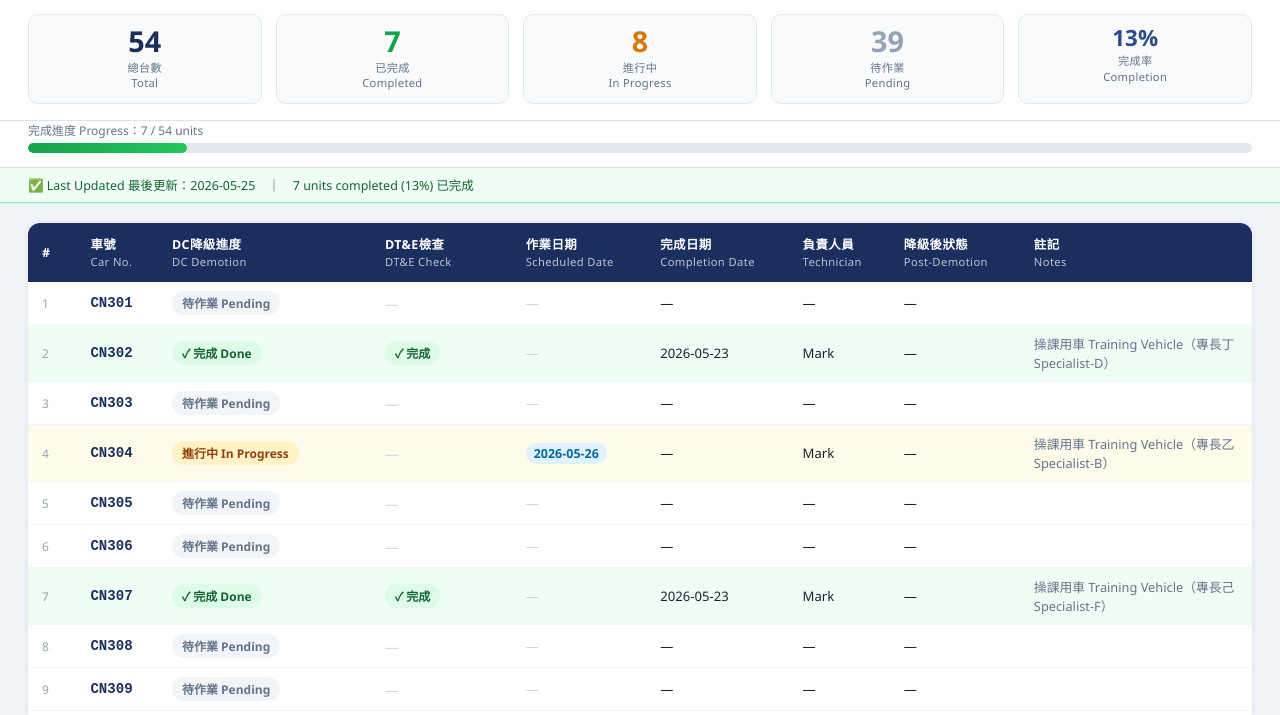
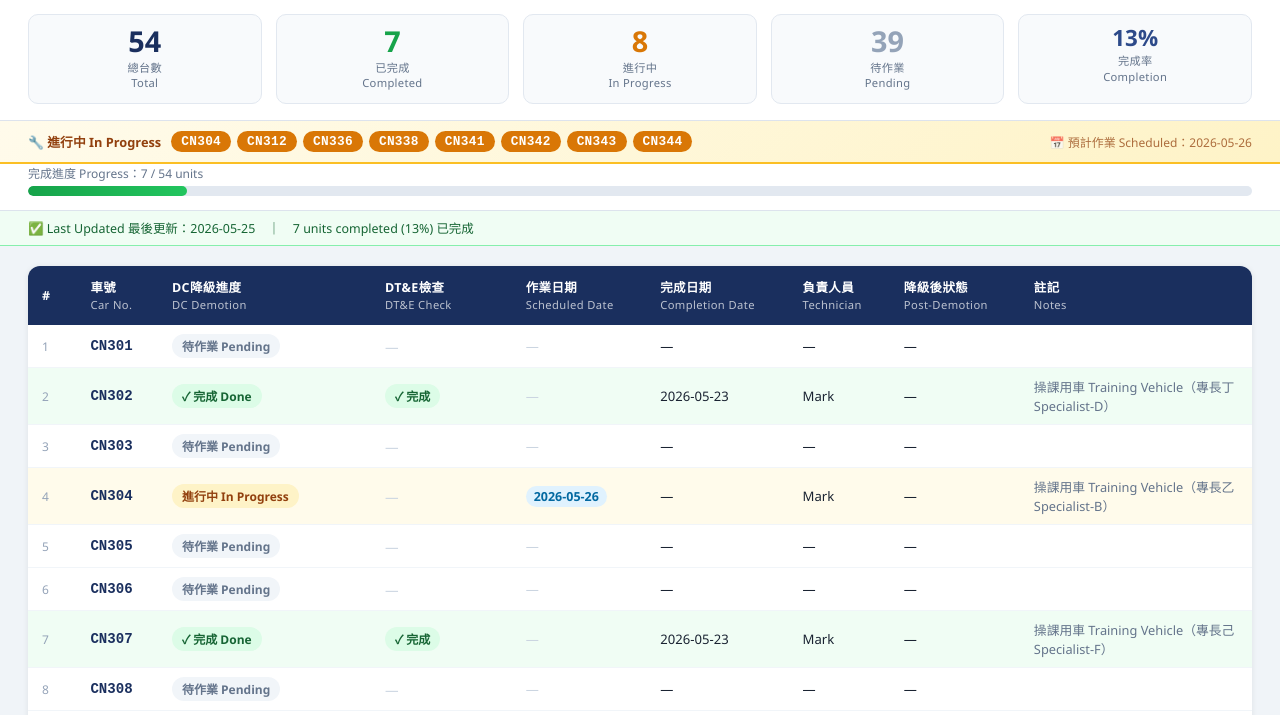
Before and after one commit to gabrielliou026-max/cn301-370-tracker, a plain HTML site: page index.html in a window 1280 px wide. Shown: the part 85-800 px from the top of the page. Drawn offline with Linux system fonts and the light colour scheme.

Commit message:
進度更新 2026-05-25 19:34

```diff
--- a/index.html
+++ b/index.html
@@ -75,6 +75,44 @@
     transition: width 0.5s ease;
   }
   .progress-label { font-size: 0.75rem; color: #64748b; margin-bottom: 4px; }
+
+  .wip-banner {
+    padding: 10px 28px;
+    background: linear-gradient(135deg, #fffbeb, #fef3c7);
+    border-bottom: 2px solid #fbbf24;
+    display: flex;
+    align-items: center;
+    gap: 10px;
+    flex-wrap: wrap;
+  }
+  .wip-banner .wip-label {
+    font-size: 0.8rem;
+    font-weight: 700;
+    color: #92400e;
+    white-space: nowrap;
+  }
+  .wip-banner .wip-cars {
+    display: flex;
+    gap: 6px;
+    flex-wrap: wrap;
+  }
+  .wip-car-tag {
+    background: #d97706;
+    color: white;
+    border-radius: 16px;
+    padding: 3px 10px;
+    font-size: 0.8rem;
+    font-weight: 700;
+    font-family: monospace;
+    letter-spacing: 0.3px;
+  }
+  .wip-banner .wip-date {
+    margin-left: auto;
+    font-size: 0.75rem;
+    color: #92400e;
+    opacity: 0.75;
+    white-space: nowrap;
+  }
 
   .updated-info {
     padding: 8px 28px;
@@ -172,6 +210,12 @@
   <div class="stat-card wip"><div class="num" id="statWip">0</div><div class="lbl">進行中<br>In Progress</div></div>
   <div class="stat-card pending"><div class="num" id="statPending">54</div><div class="lbl">待作業<br>Pending</div></div>
   <div class="stat-card rate"><div class="num" id="statRate">0%</div><div class="lbl">完成率<br>Completion</div></div>
+</div>
+
+<div class="wip-banner" id="wipBanner">
+  <span class="wip-label">🔧 進行中 In Progress</span>
+  <div class="wip-cars" id="wipCarTags"></div>
+  <span class="wip-date" id="wipDateLabel"></span>
 </div>
 
 <div class="progress-wrap">
@@ -329,6 +373,23 @@ function render() {
     </tr>`;
   }).join("");
 
+  // 進行中布條
+  const wipCars = cars.filter(c => (getRecord(c)?.status || "待作業") === "進行中");
+  const wipTagsEl = document.getElementById("wipCarTags");
+  const wipBanner = document.getElementById("wipBanner");
+  if (wipCars.length > 0) {
+    wipTagsEl.innerHTML = wipCars.map(c => {
+      const sdt = getRecord(c)?.scheduledDate || "—";
+      return `<span class="wip-car-tag">${c}</span>`;
+    }).join("");
+    // 若有排定作業日期，取第一筆顯示
+    const dates = [...new Set(wipCars.map(c => getRecord(c)?.scheduledDate).filter(d => d && d !== "—"))];
+    document.getElementById("wipDateLabel").textContent = dates.length ? `📅 預計作業 Scheduled：${dates.join("、")}` : "";
+    wipBanner.style.display = "flex";
+  } else {
+    wipBanner.style.display = "none";
+  }
+
   const pendingCount = TOTAL - doneCount - wipCount;
   const rate = Math.round((doneCount / TOTAL) * 100);
 
```
